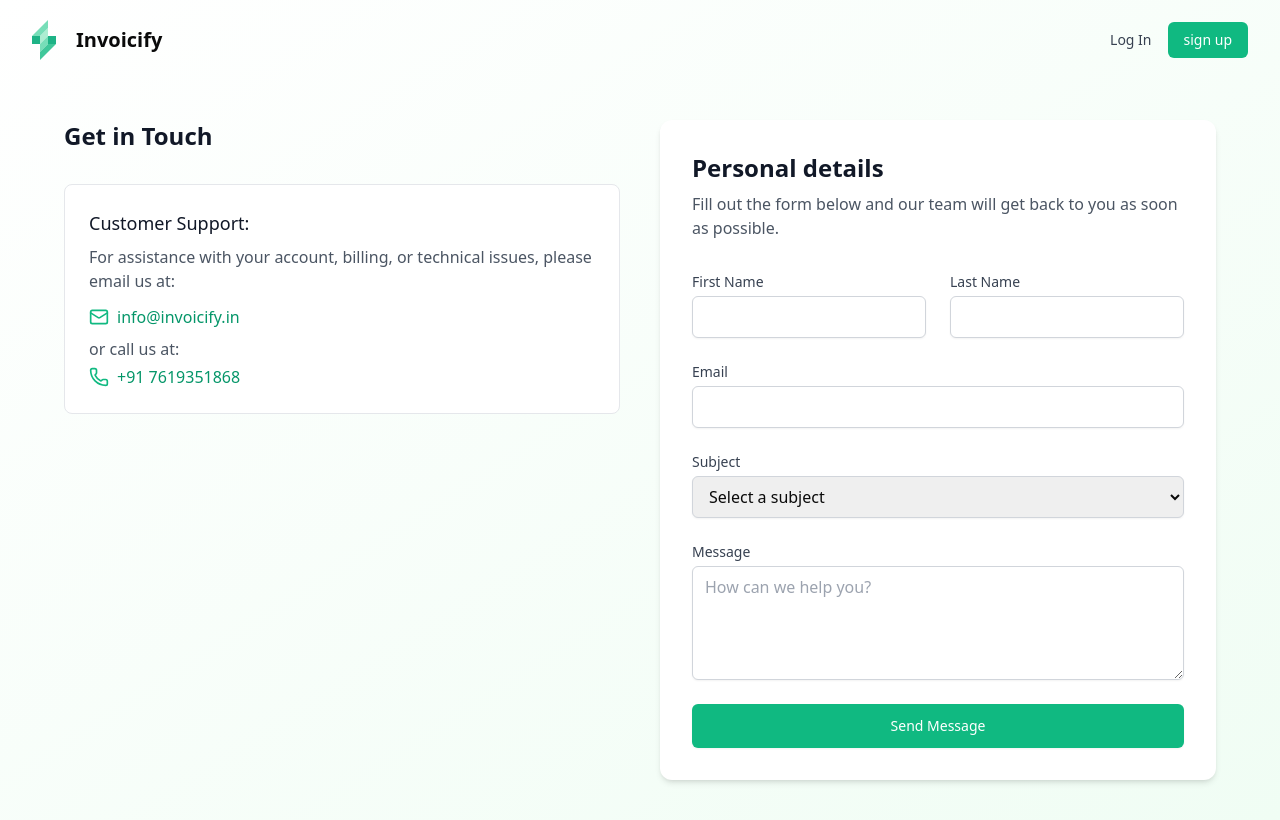
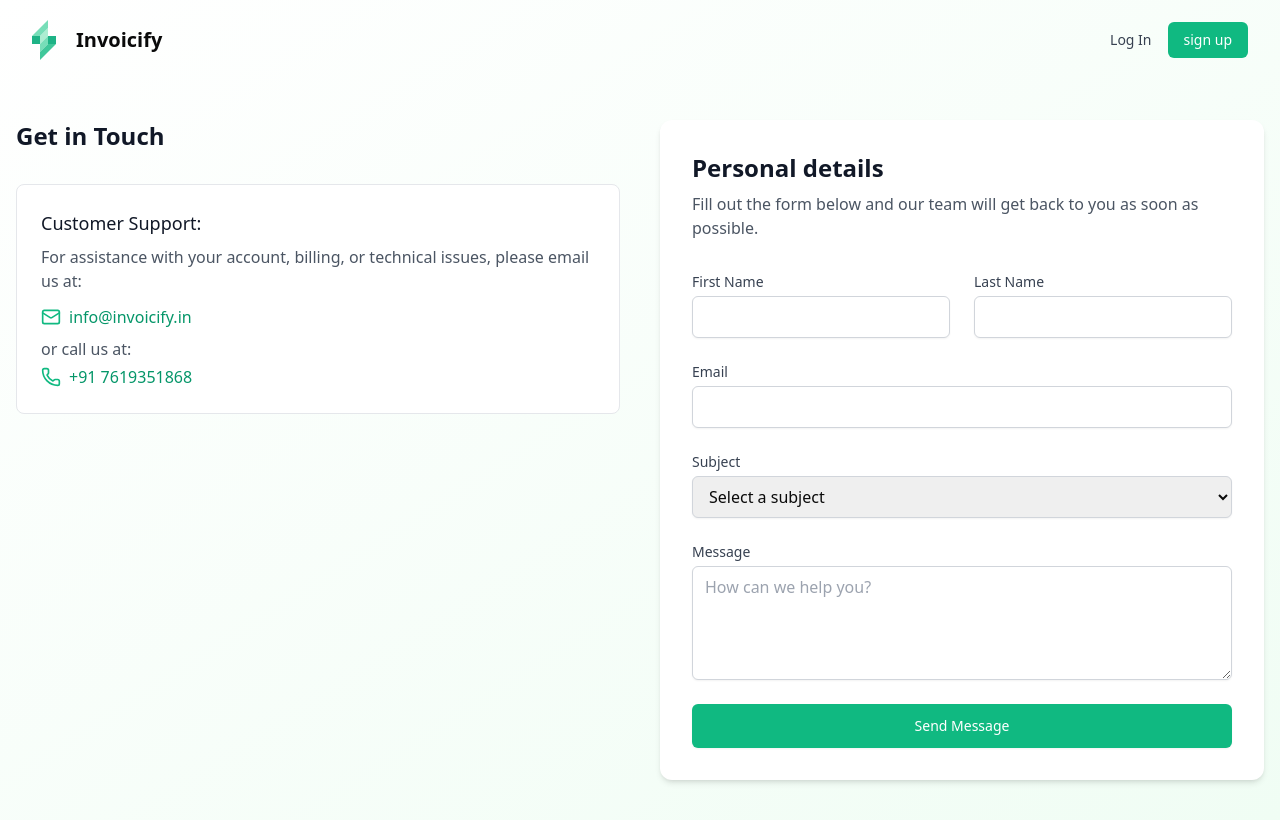
Before and after one commit to sourav0299/invoicify, a Next.js app: page /contactUs in a window 1280 px wide. Built offline with nearby package versions, Linux system fonts and the light colour scheme.

Commit message:
minorchanges

```diff
--- a/app/contactUs/page.tsx
+++ b/app/contactUs/page.tsx
@@ -31,9 +31,8 @@ export default function ContactPage() {
         </div>
       </header>
 
-
       <main className="container mx-auto px-4 py-6 md:py-8 lg:py-10">
-        <div className="mx-auto max-w-6xl">
+        <div className="mx-auto max-w-7xl">
           <div className="grid gap-10 lg:grid-cols-2">
 
             <div className="flex flex-col justify-between gap-8">
@@ -55,7 +54,7 @@ export default function ContactPage() {
                     <p className="mt-2 text-gray-600">or call us at:</p>
                     <div className="mt-1 flex items-center">
                       <Phone className="h-5 w-5 text-emerald-500" />
-                      <a href="tel:+18001234567" className="ml-2 text-emerald-600 hover:underline">
+                      <a href="tel:7619351868" className="ml-2 text-emerald-600 hover:underline">
                         +91 7619351868
                       </a>
                     </div>
@@ -65,7 +64,7 @@ export default function ContactPage() {
             </div>
 
 
-            <div className="rounded-xl bg-white p-8 shadow-md">
+            <div className="rounded-xl bg-white p-8 shadow-md w-auto">
               <h2 className="text-2xl font-semibold text-gray-900">Personal details</h2>
               <p className="mt-2 text-gray-600">
                 Fill out the form below and our team will get back to you as soon as possible.
```
